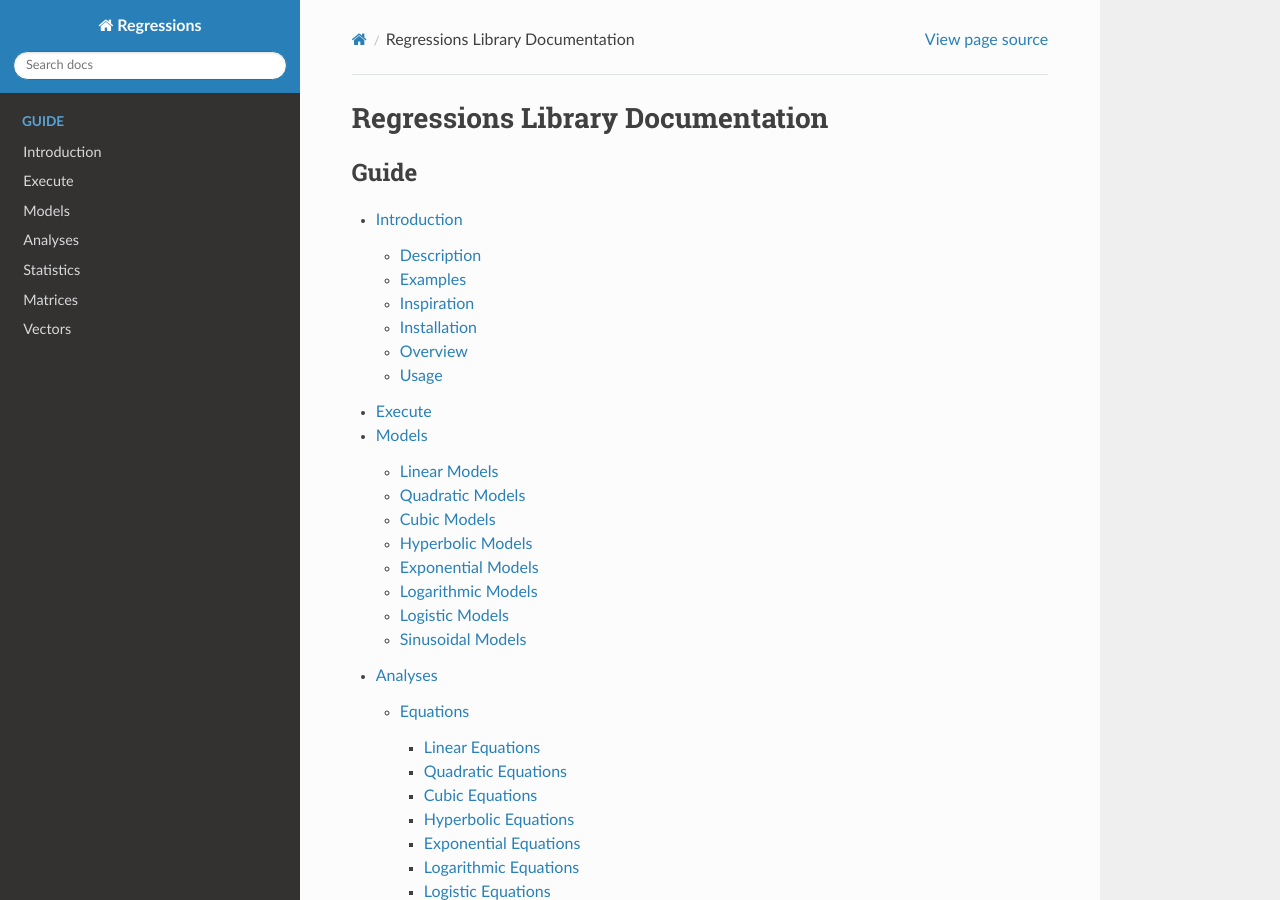
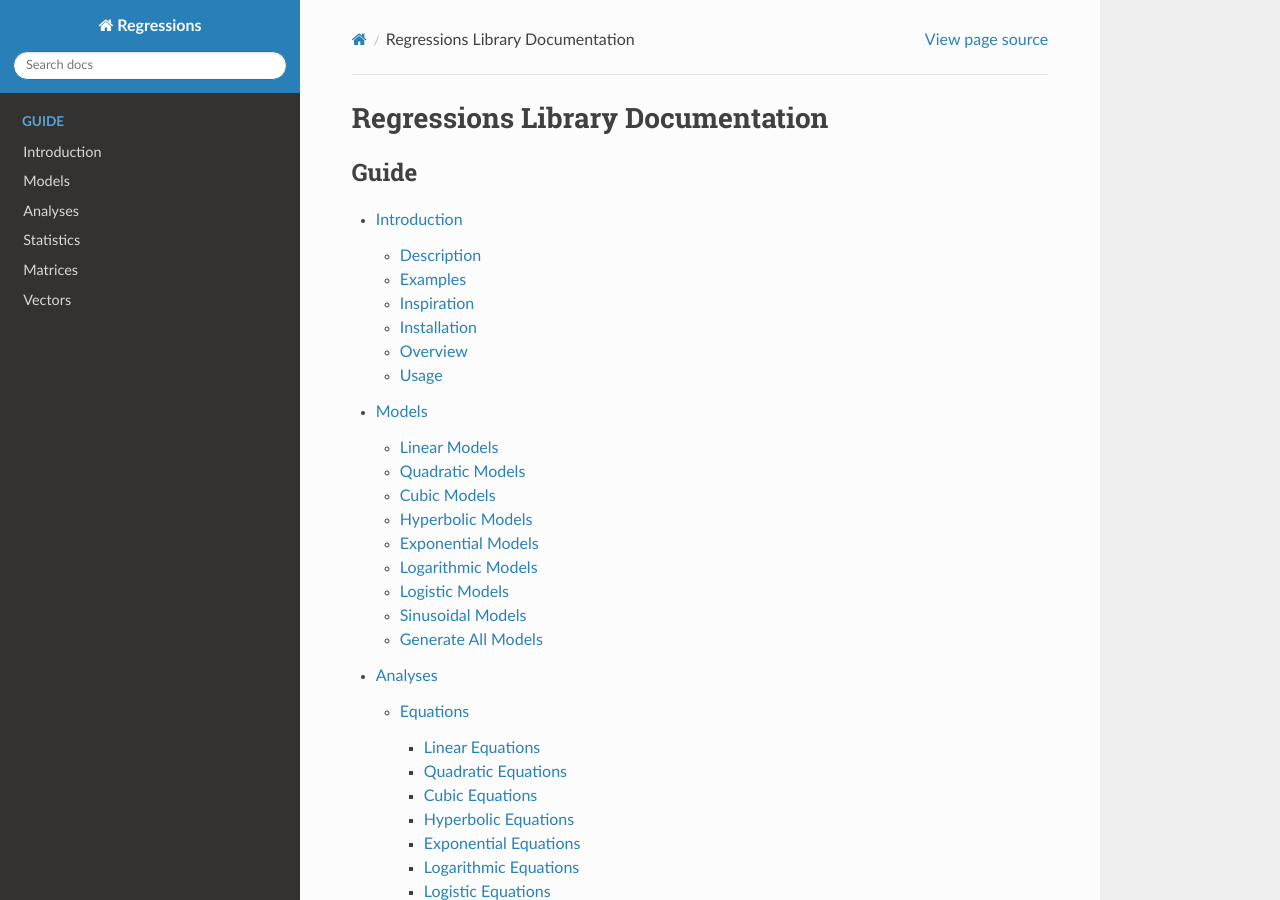
Before and after one commit to jtreeves/regressions_library, a Sphinx documentation site: the page built from documentation/source/index.rst, in a window 1280 px wide and 900 px high. Built offline with Sphinx 7.4.7 and the Read the Docs theme 2.0.0, drawn with Linux system fonts in a browser that asks for light colours.

Commit message:
[documentation] Move execute file into models folder

```diff
--- a/documentation/source/index.rst
+++ b/documentation/source/index.rst
@@ -11,7 +11,6 @@ Regressions Library Documentation
     :caption: Guide
 
     introduction
-    execute
     models/index
     analyses/index
     statistics/index
--- a/documentation/source/models/index.rst
+++ b/documentation/source/models/index.rst
@@ -12,3 +12,4 @@ Models
     pages/logarithmic
     pages/logistic
     pages/sinusoidal
+    pages/execute
--- a/documentation/source/execute.rst
+++ b/documentation/source/models/pages/execute.rst
@@ -1,4 +1,4 @@
-Execute
-=======
+Generate All Models
+-------------------
 .. automodule:: library.execute
     :members:
```
